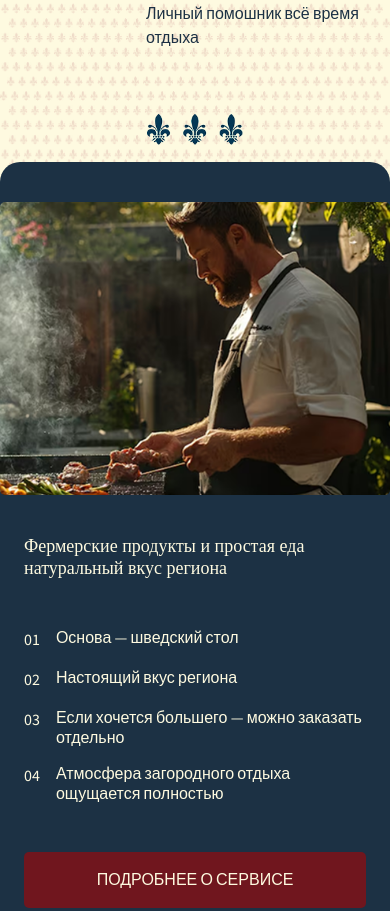
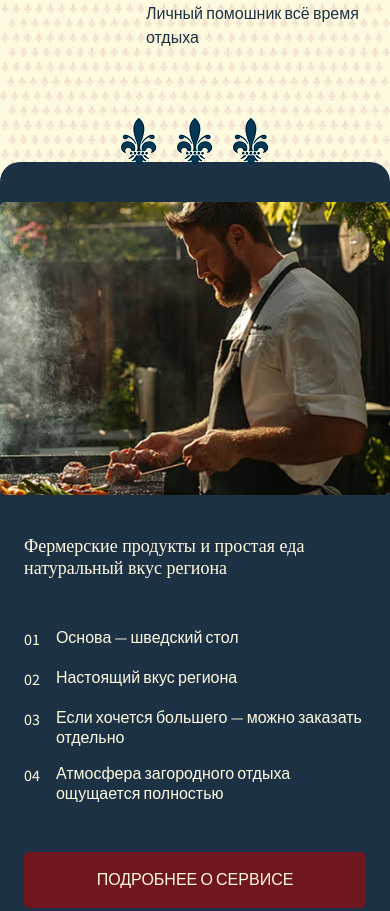
Before and after one commit to Varvara168/premium-site, a React (Vite) app: page / in a window 390 px wide. Shown: the part 5552-6463 px from the top of the page. Built offline with nearby package versions, Linux system fonts and the light colour scheme; a web font is replaced by a local one.

Commit message:
mobile_version culinary

```diff
--- a/src/components/HeroPage.tsx
+++ b/src/components/HeroPage.tsx
@@ -311,7 +311,7 @@ export default function Hero() {
     </section>
 
     <section id="culinary" className="relative mt-16 rounded-[20px] bg-[#1C3144] px-6  sm:px-20 py-10 text-[#FEFAE0] ">
-      <img src={blue} alt="decor" className="absolute -top-12 left-1/2 -translate-x-1/2 w-24 md:w-40" />
+      <img src={blue} alt="decor" className="absolute -top-11 sm:-top-12 left-1/2 -translate-x-1/2  sm:w-24 md:w-40" />
       <div className="grid lg:grid-cols-2 gap-10">
 
         <div className="overflow-hidden sm:rounded-tr-[5px] sm:rounded-br-[5px] rounded-[5px] lg:rounded-none lg:rounded-tr-[5px] lg:rounded-br-[5px] col-span-1 aspect-[4/3] -mx-6 sm:-ml-20">
```
